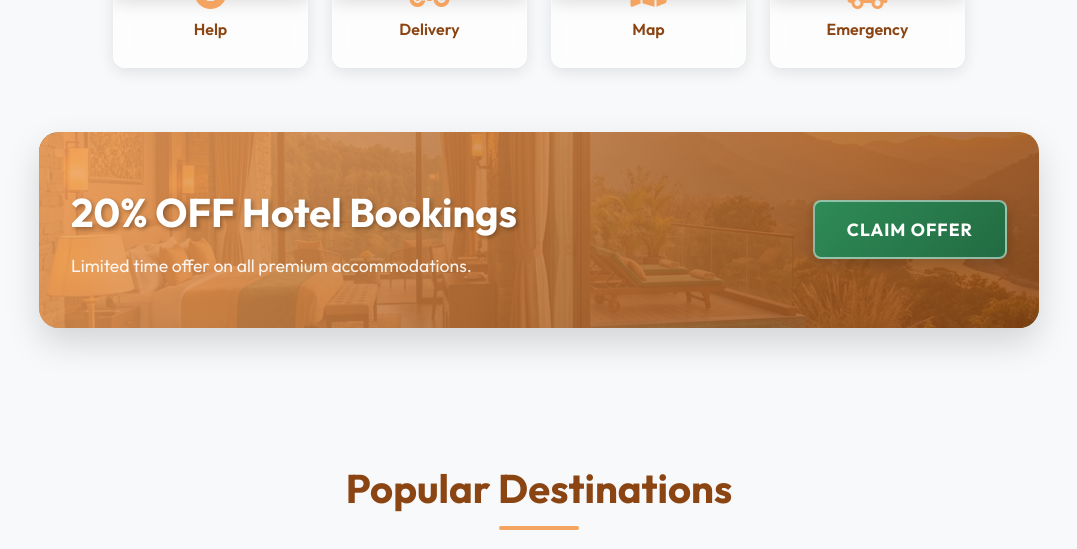
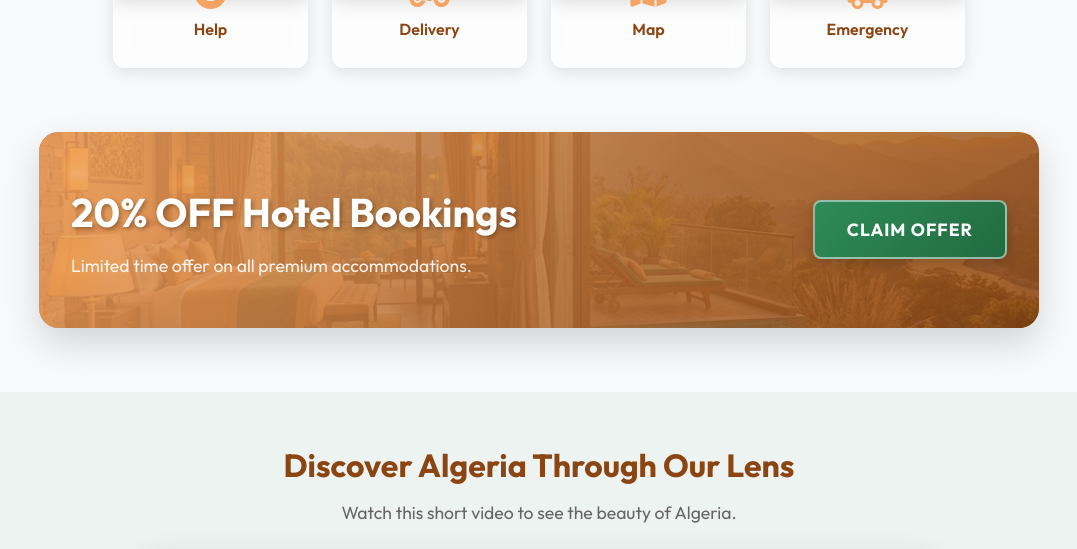
Before and after one commit to khaledTarchi/Dalil-Travel, a Flask app: page / in a window 1280 px wide. Shown: the part 710-1259 px from the top of the page, without its empty margins (101-1178 px from the left). Run offline with Flask 3, Linux system fonts and the light colour scheme; data that the repository does not hold is empty; grey boxes are pictures that could not be loaded.

Commit message:
Add video advertisement and interactive logo modal

```diff
--- a/app/static/js/app.js
+++ b/app/static/js/app.js
@@ -348,6 +348,14 @@ window.app = {
         document.getElementById('emergency-modal').classList.remove('active');
     },
 
+    showLogoModal() {
+        document.getElementById('logo-modal').classList.add('active');
+    },
+
+    closeLogoModal() {
+        document.getElementById('logo-modal').classList.remove('active');
+    },
+
     toggleFavorite(id, event) {
         event.stopPropagation();
         let favorites = JSON.parse(localStorage.getItem('dalil_favorites') || '[]');
--- a/app/static/js/router.js
+++ b/app/static/js/router.js
@@ -103,6 +103,15 @@ window.router = {
                 </div>
                 <button class="btn btn-success" style="padding: 1rem 2rem; font-size: 1.1rem; box-shadow: 0 4px 15px rgba(0,0,0,0.2);" onclick="window.router.navigateTo('/partner')" data-i18n="promo.btn">Claim Offer</button>
             </div>
+
+            <!-- Advertisement Video Section -->
+            <section class="section" style="background: rgba(46, 139, 87, 0.05); padding: 3rem 1rem; border-radius: 16px; margin: 2rem auto; text-align: center; max-width: 1200px;">
+                <h2 style="color: var(--secondary); margin-bottom: 0.5rem; font-size: 2rem;" data-i18n="home.ad.title">Discover Algeria Through Our Lens</h2>
+                <p style="color: #666; margin-bottom: 1.5rem; font-size: 1.1rem;" data-i18n="home.ad.desc">Watch this short video to see the beauty of Algeria.</p>
+                <div style="max-width: 800px; margin: 0 auto; border-radius: 16px; overflow: hidden; box-shadow: 0 10px 30px rgba(0,0,0,0.15);">
+                    <video src="/static/media/vidio.mp4" controls muted autoplay loop playsinline style="width: 100%; display: block; border-radius: 16px;"></video>
+                </div>
+            </section>
 
             <section class="section">
                 <h2 class="section-title" data-i18n="home.popular">Popular Destinations</h2>
--- a/app/static/locales/ar.json
+++ b/app/static/locales/ar.json
@@ -12,6 +12,8 @@
     "home.hero.title": "اكتشف سحر الجزائر",
     "home.search.placeholder": "إلى أين تريد الذهاب؟",
     "home.popular": "وجهات شهيرة",
+    "home.ad.title": "اكتشف الجزائر من خلال عدستنا",
+    "home.ad.desc": "شاهد هذا الفيديو القصير لترى جمال الجزائر.",
     "btn.explore": "استكشف",
     "btn.book": "احجز الآن",
     "btn.cancel": "إلغاء",
--- a/app/static/locales/en.json
+++ b/app/static/locales/en.json
@@ -12,6 +12,8 @@
     "home.hero.title": "Discover the Magic of Algeria",
     "home.search.placeholder": "Where do you want to go?",
     "home.popular": "Popular Destinations",
+    "home.ad.title": "Discover Algeria Through Our Lens",
+    "home.ad.desc": "Watch this short video to see the beauty of Algeria.",
     "btn.explore": "Explore",
     "btn.book": "Book Now",
     "btn.cancel": "Cancel",
--- a/app/static/locales/fr.json
+++ b/app/static/locales/fr.json
@@ -12,6 +12,8 @@
     "home.hero.title": "Découvrez la Magie de l'Algérie",
     "home.search.placeholder": "Où voulez-vous aller ?",
     "home.popular": "Destinations Populaires",
+    "home.ad.title": "Découvrez l'Algérie à travers notre objectif",
+    "home.ad.desc": "Regardez cette courte vidéo pour voir la beauté de l'Algérie.",
     "btn.explore": "Explorer",
     "btn.book": "Réserver",
     "btn.cancel": "Annuler",
--- a/app/templates/index.html
+++ b/app/templates/index.html
@@ -20,7 +20,7 @@
 </head>
 <body>
     <header class="glass-header">
-        <div class="logo">
+        <div class="logo" onclick="window.app.showLogoModal()" style="cursor: pointer;">
             <i class="fa-solid fa-compass"></i> Dalil Travel
         </div>
         <nav id="desktop-nav">
@@ -73,6 +73,16 @@
         </div>
     </div>
 
+    <!-- Logo Modal -->
+    <div id="logo-modal" class="modal">
+        <div class="modal-content glass-panel" style="text-align: center; max-width: 500px;">
+            <span class="close-modal" onclick="window.app.closeLogoModal()">&times;</span>
+            <img src="/static/img/dalil_logo.png" alt="Dalil Travel Logo" style="width: 100%; max-width: 300px; border-radius: 12px; margin-top: 1rem;">
+            <h2 style="margin-top: 1rem; color: var(--primary);">Dalil Travel</h2>
+            <p data-i18n="home.hero.title" style="color: #666;">Discover the Magic of Algeria</p>
+        </div>
+    </div>
+
     <!-- Scripts -->
     <script src="/static/js/api.js"></script>
     <script src="/static/js/state.js"></script>
```
Also changed, not shown: app/static/img/dalil_logo.png (added), 1 other file.
